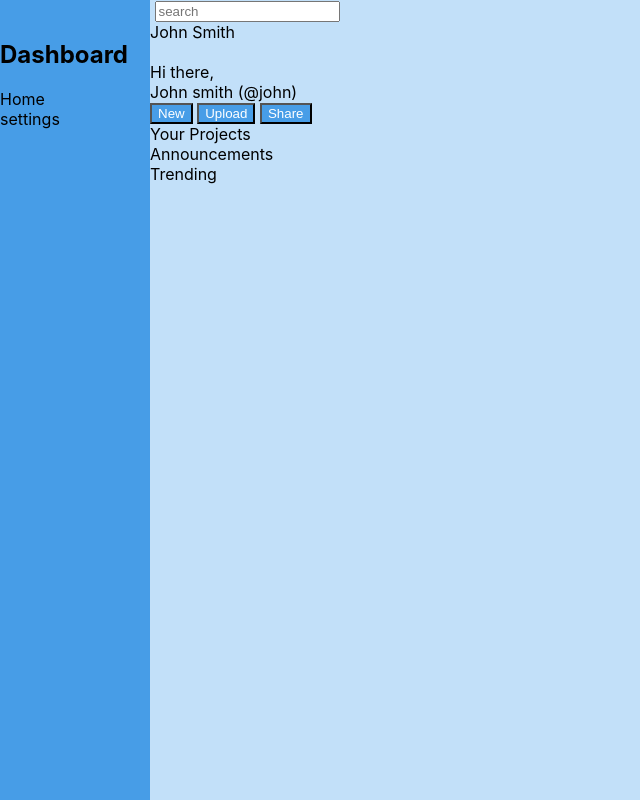
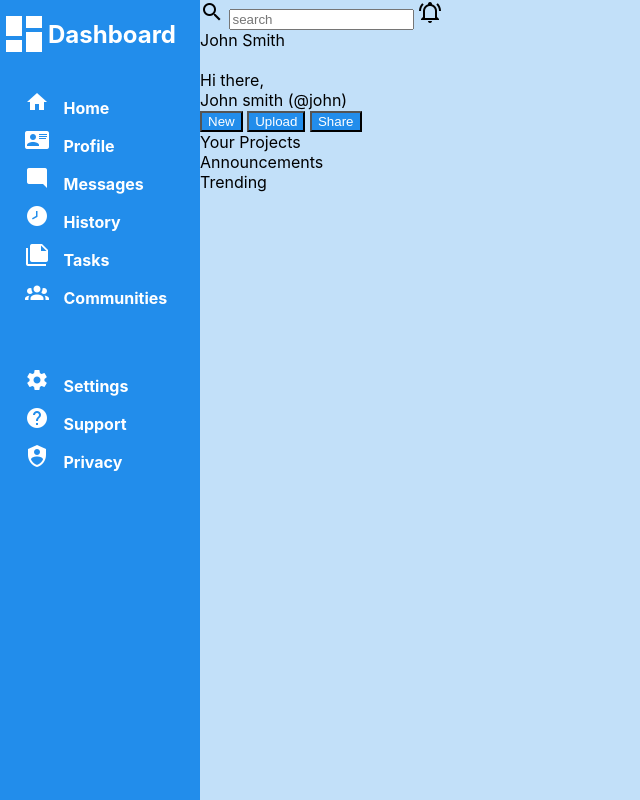
Before and after one commit to GrendonChow/TOP-dashboard, a plain HTML site: page index.html in a window 1280 px wide. Shown: the whole page, without its empty margins (0-640 px from the left). Drawn offline with Linux system fonts and the light colour scheme.

Commit message:
Added sidebar layout and CSS

```diff
--- a/index.html
+++ b/index.html
@@ -11,21 +11,59 @@
 <body>
     <div class="sidebar">
         <div class="logo">
-            <img class="logo-img">
+            <img src="images/view-dashboard.png">
             <h2>Dashboard</h2>
         </div>
         <div class="side-links-top">
-            Home
+            <ul>
+                <li>
+                    <img src="images/home.png">
+                    <a href="#">Home</a>
+                </li>
+                <li>
+                    <img src="images/card-account-details.png">
+                    <a href="#">Profile</a>
+                </li>
+                <li>
+                    <img src="images/message-reply.png">
+                    <a href="#">Messages</a>
+                </li>
+                <li>
+                    <img src="images/clock-time-eight.png">
+                    <a href="#">History</a>
+                </li>
+                <li>
+                    <img src="images/note-multiple.png">
+                    <a href="#">Tasks</a>
+                </li>
+                <li>
+                    <img src="images/account-group.png">
+                    <a href="#">Communities</a>
+                </li>
+            </ul>
         </div>
         <div class="side-links-bot">
-            settings
+            <ul>
+                <li>
+                    <img src="images/cog.png">
+                    <a href="#">Settings</a>
+                </li>
+                <li>
+                    <img src="images/help-circle.png">
+                    <a href="#">Support</a>
+                </li>
+                <li>
+                    <img src="images/shield-account.png">
+                    <a href="#">Privacy</a>
+                </li>
+            </ul>
         </div>
     </div>
     <div class="main">
         <div class="main-header">
-            <img class="search-img">
+            <img src="images/magnify.png">
             <input class="search" placeholder="search">
-            <img class="alerts">
+            <img src="images/bell-ring-outline.png">
             <img class="header-profile-image">
             <div class="header-profile-name"> John Smith</div>
             <img class="main-img-username">
--- a/style.css
+++ b/style.css
@@ -1,5 +1,5 @@
 :root{
-    --color-primary: rgb(71, 157, 231);
+    --color-primary: rgb(34, 141, 235);
     --color-secondary: rgb(194, 224, 249);
     --color-accent: rgb(252,252,255);
     --color-background: rgb(163,163,163);
@@ -8,12 +8,25 @@ body{
     font-family: -apple-system, BlinkMacSystemFont, "Segoe UI", Roboto, Helvetica, Arial, sans-serif, "Apple Color Emoji", "Segoe UI Emoji", "Segoe UI Symbol";
     margin: 0px;
     display:grid;
-    grid-template-columns: 150px 1fr;
+    grid-template-columns: 200px 1fr;
 }
 
 .sidebar{
     background-color: var(--color-primary);
     height: 100vh;
+}
+
+.logo{
+    display: flex;
+    flex-grow: 0;
+}
+
+.logo img{
+    align-self: center;
+}
+
+.side-links-top{
+    margin-bottom: 50px;
 }
 
 .main{
@@ -24,3 +37,31 @@ button{
     background-color: var(--color-primary);
     color: white;
 }
+
+ul{
+    list-style: none;
+    padding-left: 20px;
+}
+
+li {
+    display: inline-block;
+    padding: 5px;
+    list-style-type: none;
+    vertical-align: middle;
+    padding-right: 20px;
+}
+
+li img{
+    padding-right: 10px;
+}
+
+h2{
+    font-weight: bold;
+    color: White;
+}
+
+a{
+    font-weight: bold;
+    color: White;
+    text-decoration: none;
+}
```
Also changed, not shown: images/account-group.png (added), images/bell-ring-outline.png (added), images/card-account-details.png (added), images/clock-time-eight.png (added), images/cog.png (added), images/help-circle.png (added), images/home.png (added), images/magnify.png (added), images/message-reply.png (added), images/note-multiple.png (added), images/shield-account.png (added), images/view-dashboard.png (added).
